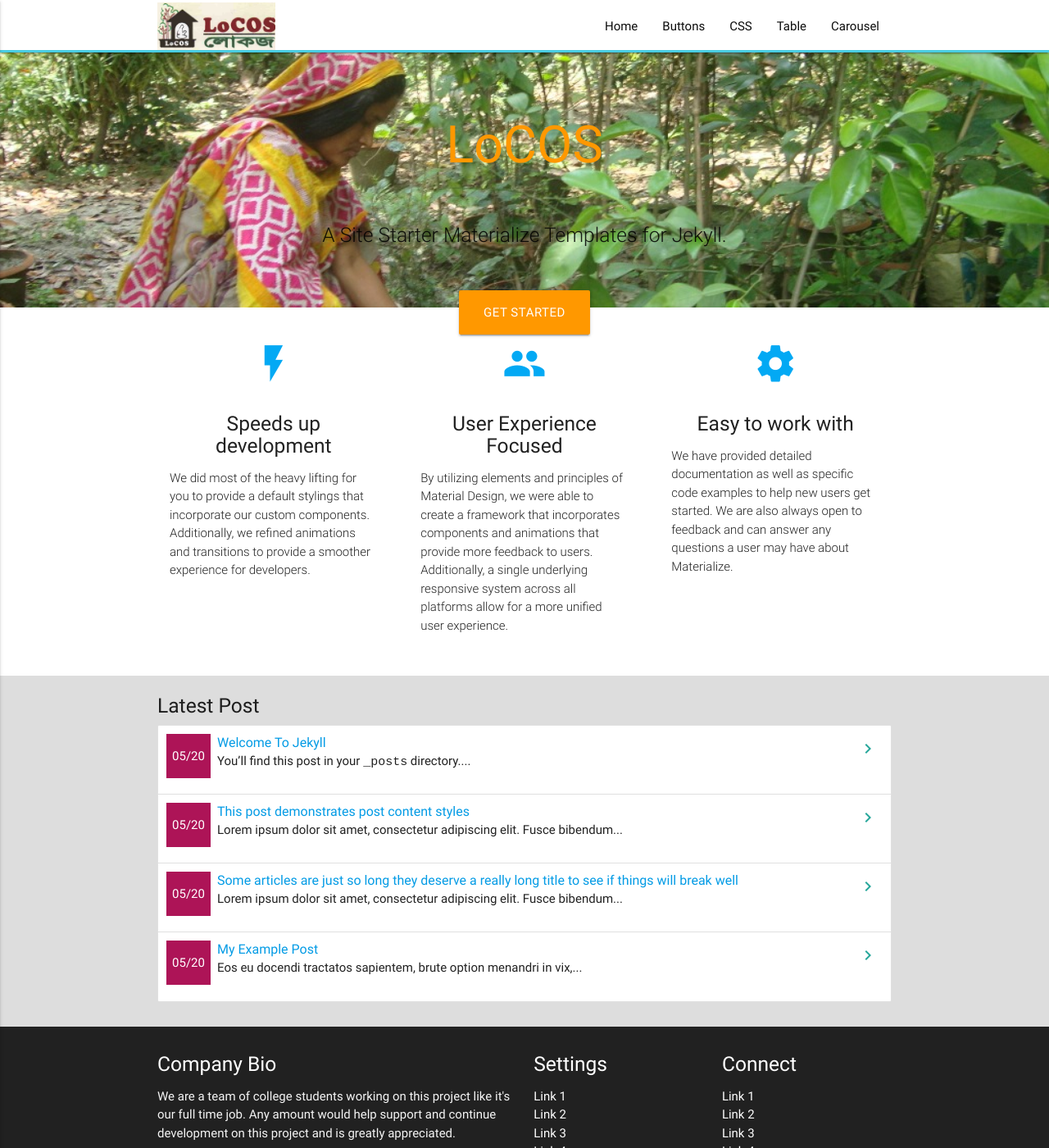
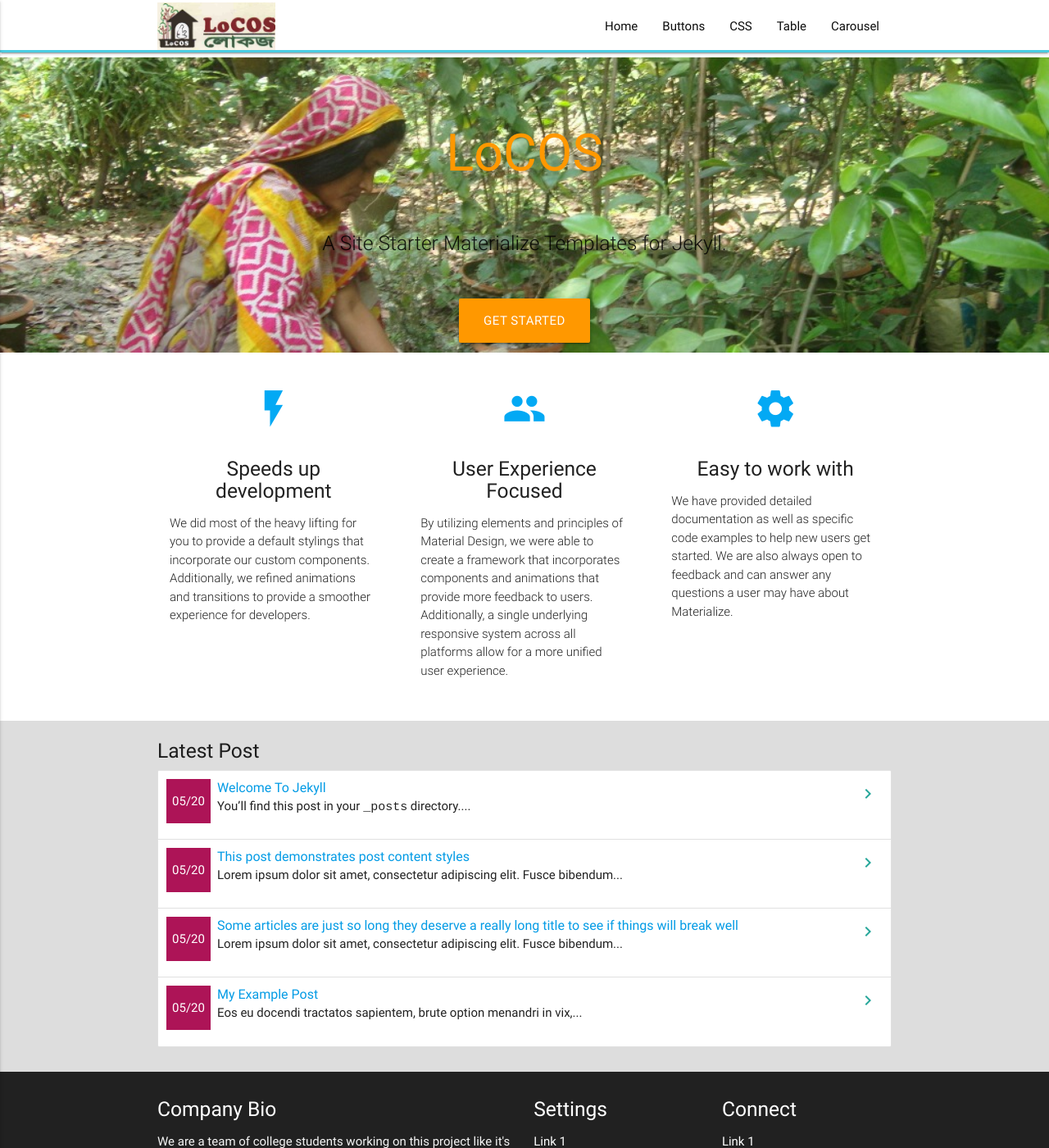
Before and after one commit to locosbd/locosbd.github.io, a Jekyll site: the page built from index.md, in a window 1280 px wide and 1400 px high. Shown: the whole window at 82% size. Built offline with Jekyll 4.4.1, drawn with Linux system fonts in a browser that asks for light colours.

Commit message:
changed css

```diff
--- a/_layouts/home.html
+++ b/_layouts/home.html
@@ -5,7 +5,7 @@
   <div class="section no-pad-bot" id="index-banner">
     <div class="container" id="sec1">
       <div id="headerText">
-      <br><br>
+
       <h1 class="header center orange-text">{{ site.title }}</h1>
       <div class="row center">
         <h5 class="header col s12 light">{{ content }}</h5>
--- a/_sass/main.scss
+++ b/_sass/main.scss
@@ -70,6 +70,7 @@
     background-size: cover;
     height: 360px;
     width: 100%;
+    margin-top: 55px;
 }
 
 #headerText{
```
